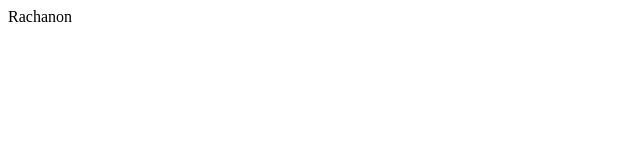
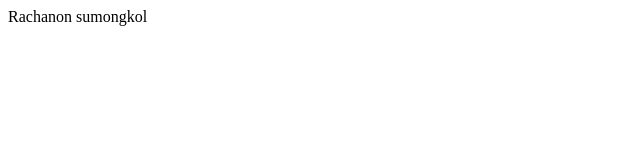
Before and after one commit to yothin3571/rachanon_41, a plain HTML site: page index.html in a window 1280 px wide. Shown: the full height of the page, 0-640 px from the left. Drawn offline with Linux system fonts and the light colour scheme.

Commit message:
index edit 2

```diff
--- a/index.html
+++ b/index.html
@@ -3,7 +3,7 @@
         <title>   Yo  Yo  Yo   </title>
     </head>
 <body>
-    Rachanon
+    Rachanon sumongkol
 
 
 </body>
```
